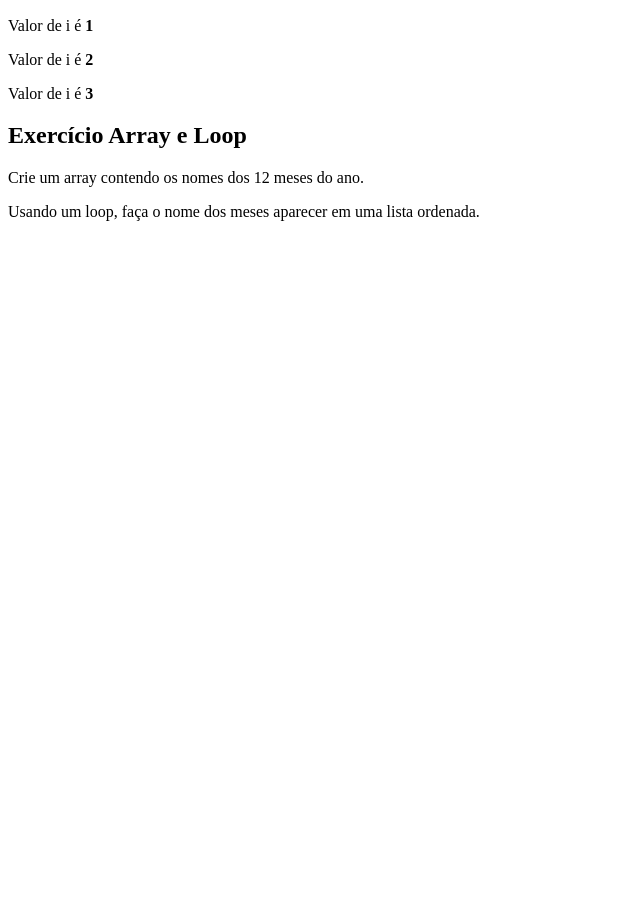
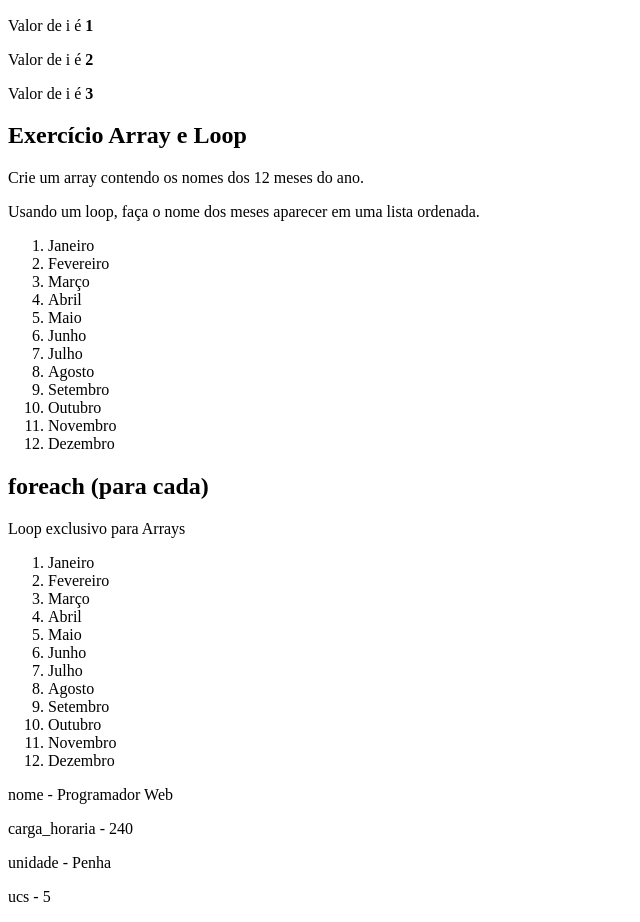
Before and after one commit to tiagoprogwebt22/progweb-php, a PHP site: page /05-loops.php in a window 1280 px wide. Shown: the part 659-1581 px from the top of the page, without its empty margins (0-640 px from the left). Before the commit the page ends 880 px from the top, so only its background shows below. Run offline with PHP 8.4, Linux system fonts and the light colour scheme.

Commit message:
Correção do exercício e exemplo loop foreach

```diff
--- a/05-loops.php
+++ b/05-loops.php
@@ -49,6 +49,47 @@ for( $i = 1; $i <= 3; $i++ ){
     <h2>Exercício Array e Loop</h2>
     <p>Crie um array contendo os nomes dos 12 meses do ano.</p>
     <p>Usando um loop, faça o nome dos meses aparecer em uma lista ordenada.</p>
+<?php
+$meses = ["Janeiro", "Fevereiro", "Março", "Abril", "Maio", "Junho", "Julho", "Agosto", "Setembro", "Outubro", "Novembro", "Dezembro"];
+?>
+
+    <ol>
+        <?php for($i = 0; $i < count($meses); $i++){ ?>
+        <li> <?=$meses[$i]?> </li>
+        <?php } ?>
+    </ol>
+
+    <h2>foreach (para cada)</h2>
+    <p>Loop exclusivo para Arrays</p>
+
+    <ol>
+        <!-- palavra-chave 'as' : como -->
+        <?php foreach($meses as $mes){ ?>
+        <li> <?=$mes?> </li>
+        <?php } ?>
+    </ol>
+
+<?php
+    // Array Associativo (formados por pares de chave=>valor)
+    $curso = [
+        // chave (key)  =>  valor (value)
+        "nome" => "Programador Web",
+        "carga_horaria" => 240,
+        "unidade" => "Penha",
+        "ucs" => 5
+    ];
+
+    foreach($curso as $dados => $valor){
+?>
+    <p> <?=$dados?> - <?=$valor?> </p>
+<?php
+    }
+?>
+
+
+
+
+
 
 </body>
 </html>
```
